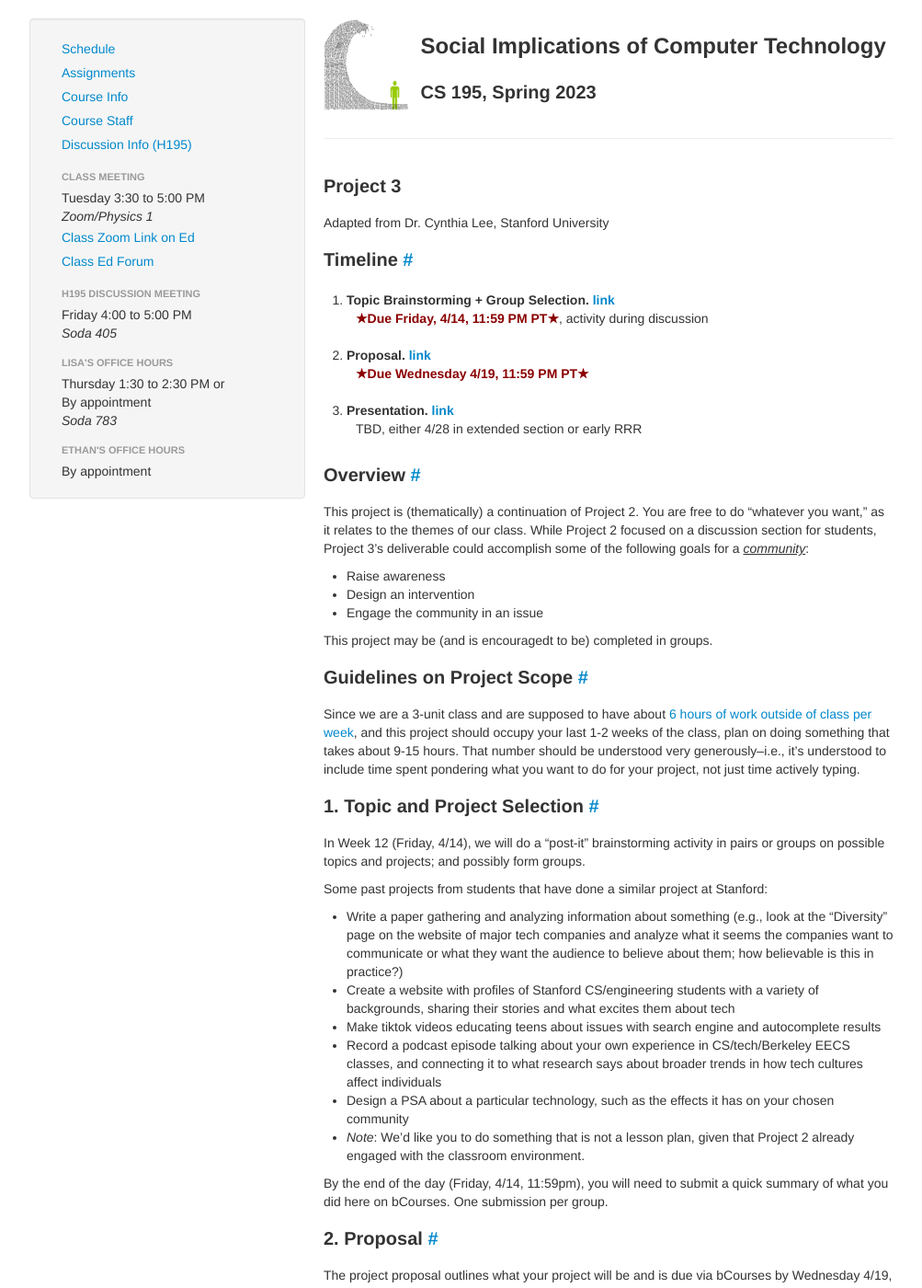
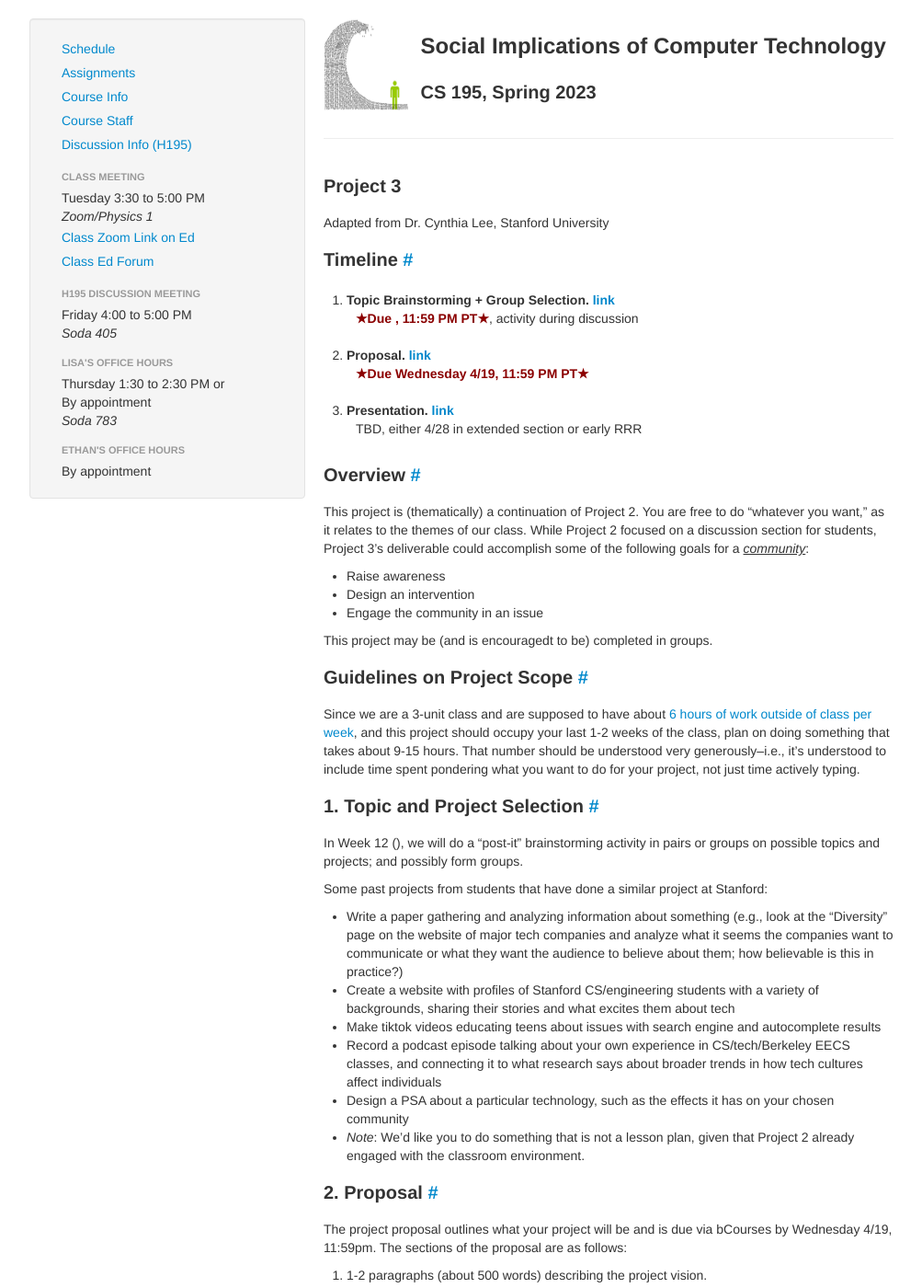
Before and after one commit to Berkeley-CS195/sp23, a Jekyll site: the page built from assignments/h195-proj3.md, in a window 1280 px wide and 1400 px high. Shown: the whole window at 92% size, without its empty margins (138-1141 px from the left). Built offline with Jekyll 4.4.1, drawn with Linux system fonts in a browser that asks for light colours.

Commit message:
Delete topic assignment from proj3

```diff
--- a/assignments/h195-proj3.md
+++ b/assignments/h195-proj3.md
@@ -2,7 +2,6 @@
 layout: page
 released: true
 title: Project 3
-topicdue: Friday, 4/14
 proposaldue: Wednesday 4/19
 presentationdue: 4/28
 ---
@@ -64,8 +63,6 @@ Some past projects from students that have done a similar project at Stanford:
   chosen community
 - *Note*: We'd like you to do something that is not a lesson plan, given that Project 2 already engaged with the classroom environment.
 
-By the end of the day ({{page.topicdue}}, 11:59pm), you will need to submit a quick summary of what you did here on bCourses. One submission per group.
-
 ## 2. Proposal
 
 The project proposal outlines what your project will be and is due via bCourses by {{page.proposaldue}}, 11:59pm. The sections of the
```
